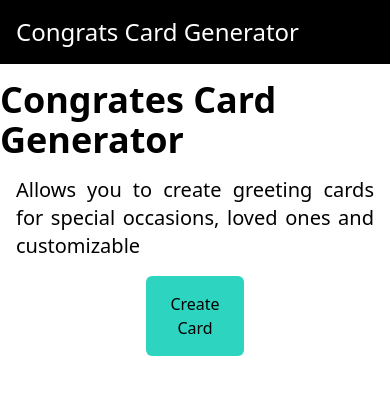
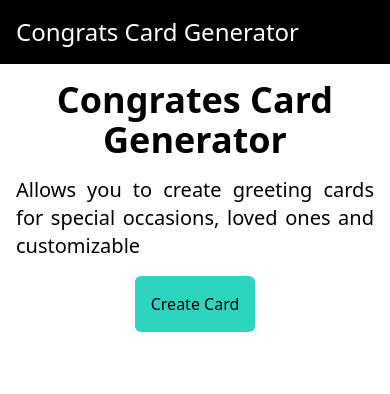
Before and after one commit to MelihKrts/Congrates-Card-Generator, a React (Vite) app: page / in a window 390 px wide. Shown: the top 394 px of the page. Built offline with nearby package versions, Linux system fonts and the light colour scheme.

Commit message:
responsive design compliance arrangement

```diff
--- a/src/component/Home.jsx
+++ b/src/component/Home.jsx
@@ -16,11 +16,11 @@ export default function Home() {
             <section className="w-full pt-16">
                 <div className='container flex flex-col justify-center items-center'>
 
-                    <h4 className='py-4 text-4xl font-semibold'>Congrates Card Generator</h4>
+                    <h4 className='text-center sm:text-center sm:text-xl md:text-2xl lg:text-3xl md:text-center lg:text-center py-4 text-4xl font-semibold'>Congrates Card Generator</h4>
 
                     <p className='text-justify px-4 text-xl'>Allows you to create greeting cards for special occasions, loved ones and customizable</p>
 
-                    <Link to="/generator" className='w-1/4 sm:w-1/4 md:w-1/3 lg:w-1/2 flex items-center justify-center'>
+                    <Link to="/generator" className='w-2/3 sm:w-1/3 md:w-1/3 lg:w-1/2 flex items-center justify-center'>
                         <button className=' px-4 py-4 border-none bg-teal-400 rounded-md my-4'>Create Card</button>
                     </Link>
 
```
